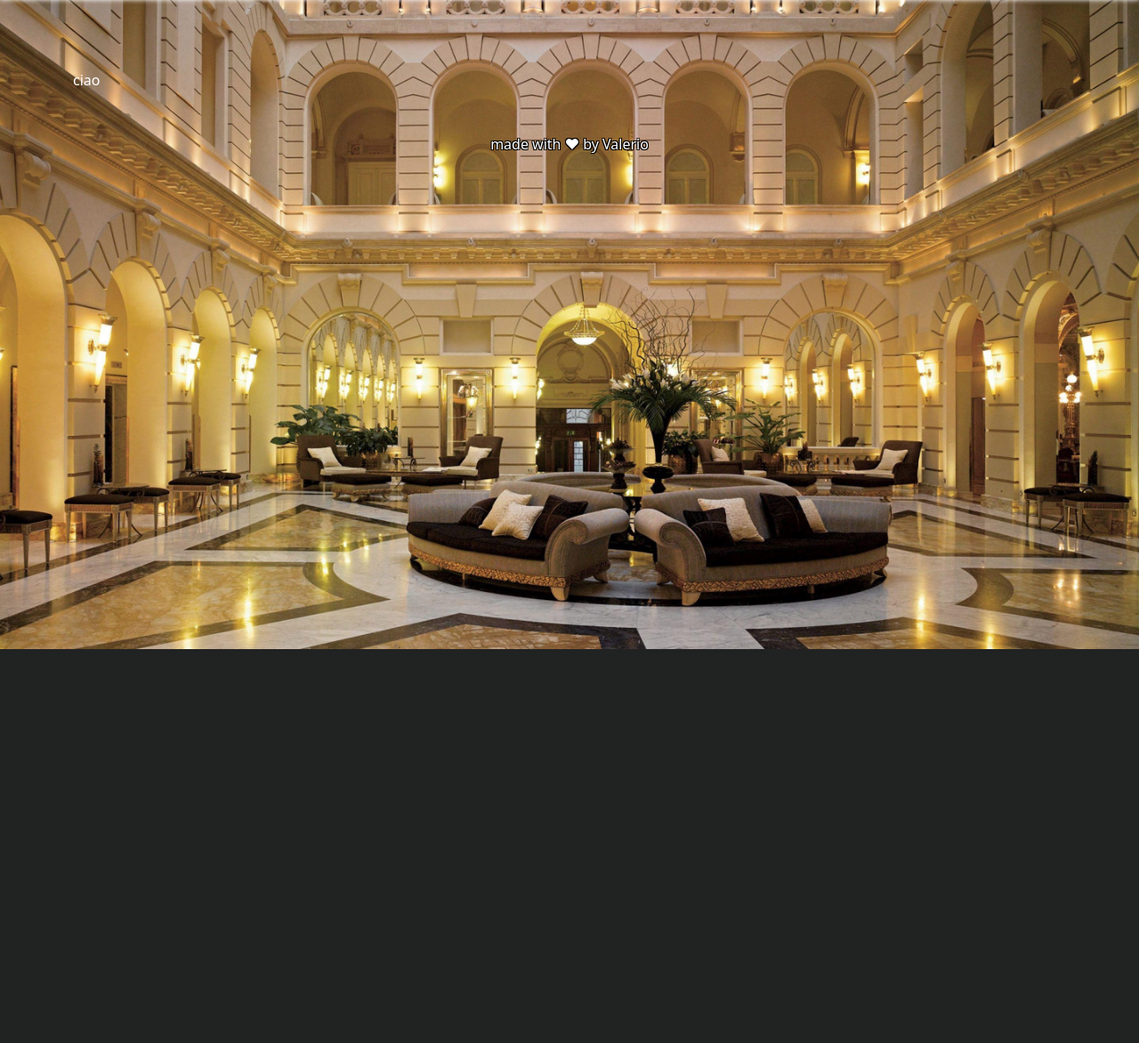
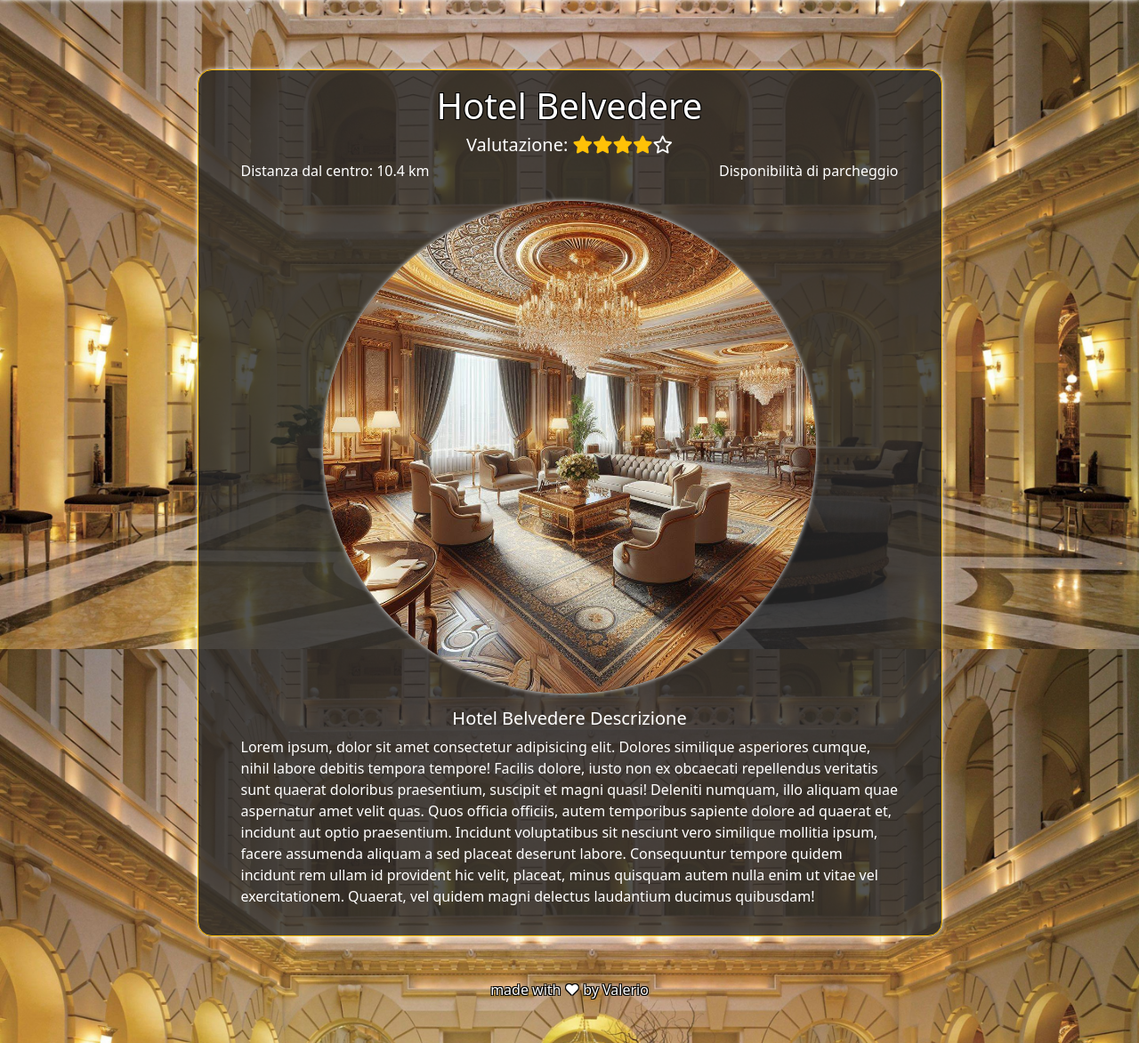
Before and after one commit to Valerio-Catellani/php-hotel, a PHP site: page /details/pages.php?hotelId=1 in a window 1280 px wide. Shown: the part 70-1243 px from the top of the page at 89% size. Before the commit the page ends 800 px from the top, so only its background shows below. Run offline with PHP 8.4, Linux system fonts and the light colour scheme; the visitor is signed in with stand-in values (Sample User, id 1).

Commit message:
created the structure of the hotelpage

```diff
--- /dev/null
+++ b/Controllers/generateHotel.php
@@ -0,0 +1,27 @@
+<?php
+
+include_once __DIR__ . "/generateTable.php";
+
+function generateHotelTemplate($hotel)
+{
+    $stars = getStars($hotel['vote']);
+    $hasParking = $hotel['parking'] ? 'Disponibilità di parcheggio' : 'Parcheggio assente';
+    $template = "
+    <div class='main-color-transparent w-75 border border-warning rounded-4 px-5 py-3 hype-shadow-white d-flex flex-column align-items-center'>
+    <h2 class='hype-text-shadow fs-1'>$hotel[name]</h2>
+    <h5>Valutazione: $stars </h5>
+    <div class='d-flex w-100 justify-content-between'>
+        <h6>Distanza dal centro: $hotel[distance_to_center] km</h6>
+        <h6> $hasParking </h6>
+    </div>
+    <div class='w-75 my-3 rounded-circle overflow-hidden hype-shadow-white'>
+        <img class='img-fluid' src='$hotel[img]' alt='hotel image'>
+    </div>
+    <h5>$hotel[description]</h5>
+    <p class='hotel-description'>
+        Lorem ipsum, dolor sit amet consectetur adipisicing elit. Dolores similique asperiores cumque, nihil labore debitis tempora tempore! Facilis dolore, iusto non ex obcaecati repellendus veritatis sunt quaerat doloribus praesentium, suscipit et magni quasi! Deleniti numquam, illo aliquam quae aspernatur amet velit quas. Quos officia officiis, autem temporibus sapiente dolore ad quaerat et, incidunt aut optio praesentium. Incidunt voluptatibus sit nesciunt vero similique mollitia ipsum, facere assumenda aliquam a sed placeat deserunt labore. Consequuntur tempore quidem incidunt rem ullam id provident hic velit, placeat, minus quisquam autem nulla enim ut vitae vel exercitationem. Quaerat, vel quidem magni delectus laudantium ducimus quibusdam!
+    </p>
+</div>
+    ";
+    return $template;
+}
--- a/Controllers/generateTable.php
+++ b/Controllers/generateTable.php
@@ -8,11 +8,11 @@ function generateTemplateTable($filteredHotels)
         $stars = getStars($hotel['vote']);
         $template = "
         <tr class='yellow-table-hover'>
-        <td><a href='./details/pages.php?id={$hotel['id']}' class='link-hotel'>{$hotel['name']}</a></td>
-        <td><a href='./details/pages.php?id={$hotel['id']}' class='link-hotel'>{$hotel['description']}</a></td>
-        <td><a href='./details/pages.php?id={$hotel['id']}' class='link-hotel'>$stars</a></td>
-        <td><a href='./details/pages.php?id={$hotel['id']}' class='link-hotel'>$hasParking</a></td>
-        <td><a href='./details/pages.php?id={$hotel['id']}' class='link-hotel'>{$hotel['distance_to_center']} km</a></td>
+        <td><a href='./details/pages.php?hotelId={$hotel['id']}' class='link-hotel'>{$hotel['name']}</a></td>
+        <td><a href='./details/pages.php?hotelId={$hotel['id']}' class='link-hotel'>{$hotel['description']}</a></td>
+        <td><a href='./details/pages.php?hotelId={$hotel['id']}' class='link-hotel'>$stars</a></td>
+        <td><a href='./details/pages.php?hotelId={$hotel['id']}' class='link-hotel'>$hasParking</a></td>
+        <td><a href='./details/pages.php?hotelId={$hotel['id']}' class='link-hotel'>{$hotel['distance_to_center']} km</a></td>
       </tr>
 
         ";
--- a/Models/hotel.php
+++ b/Models/hotel.php
@@ -6,7 +6,8 @@ $hotels = [
         'description' => 'Hotel Belvedere Descrizione',
         'parking' => true,
         'vote' => 4,
-        'distance_to_center' => 10.4
+        'distance_to_center' => 10.4,
+        'img' => '../src/img/hotel/hotel1.jpg',
     ],
     [
         'id' => 2,
@@ -183,3 +184,12 @@ function getHotels($db)
     };
     return $filteredHotels;
 }
+
+function getHotels_by_id($db)
+{
+    $findHotelbyId = array_filter($db, function ($element) {
+        return $element['id'] == $_GET['hotelId'];
+    });
+    $findedHotel = array_shift($findHotelbyId);
+    return $findedHotel;
+}
--- a/details/pages.php
+++ b/details/pages.php
@@ -6,6 +6,11 @@ if (!isset($_SESSION['userId'])) {
     die();
 }
 
+include_once __DIR__ . "/../Models/hotel.php";
+$findedHotel = getHotels_by_id($hotels);
+
+include __DIR__ . "/../Controllers/generateHotel.php";
+$template = generateHotelTemplate($findedHotel);
 ?>
 
 <!DOCTYPE html>
@@ -20,9 +25,9 @@ if (!isset($_SESSION['userId'])) {
 
 <body class="py-5 text-white">
     <?php include __DIR__ . "/../Views/body/header.php"; ?>
+    <main class="container d-flex align-items-center justify-content-center ">
+        <?php echo $template; ?>
 
-    <main class="container text-">
-        ciao
     </main>
 </body>
 
--- a/style/main.css
+++ b/style/main.css
@@ -78,3 +78,9 @@ header {
     width: 400px;
     height: 200px;
 }
+/*pages*/
+
+.hotel-description {
+    max-height: 200px;
+    overflow-y: auto;
+}
```
Also changed, not shown: src/img/hotel/hotel1.jpg (added).
